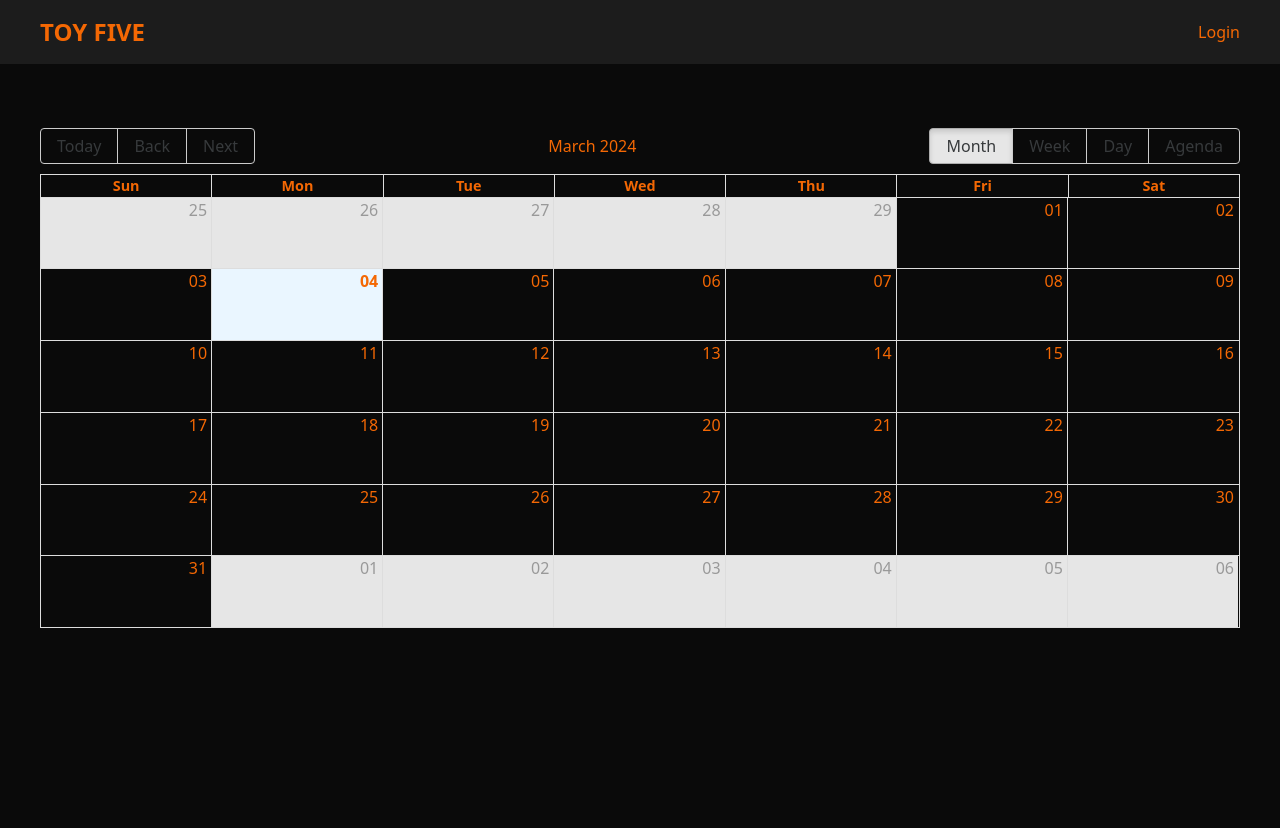
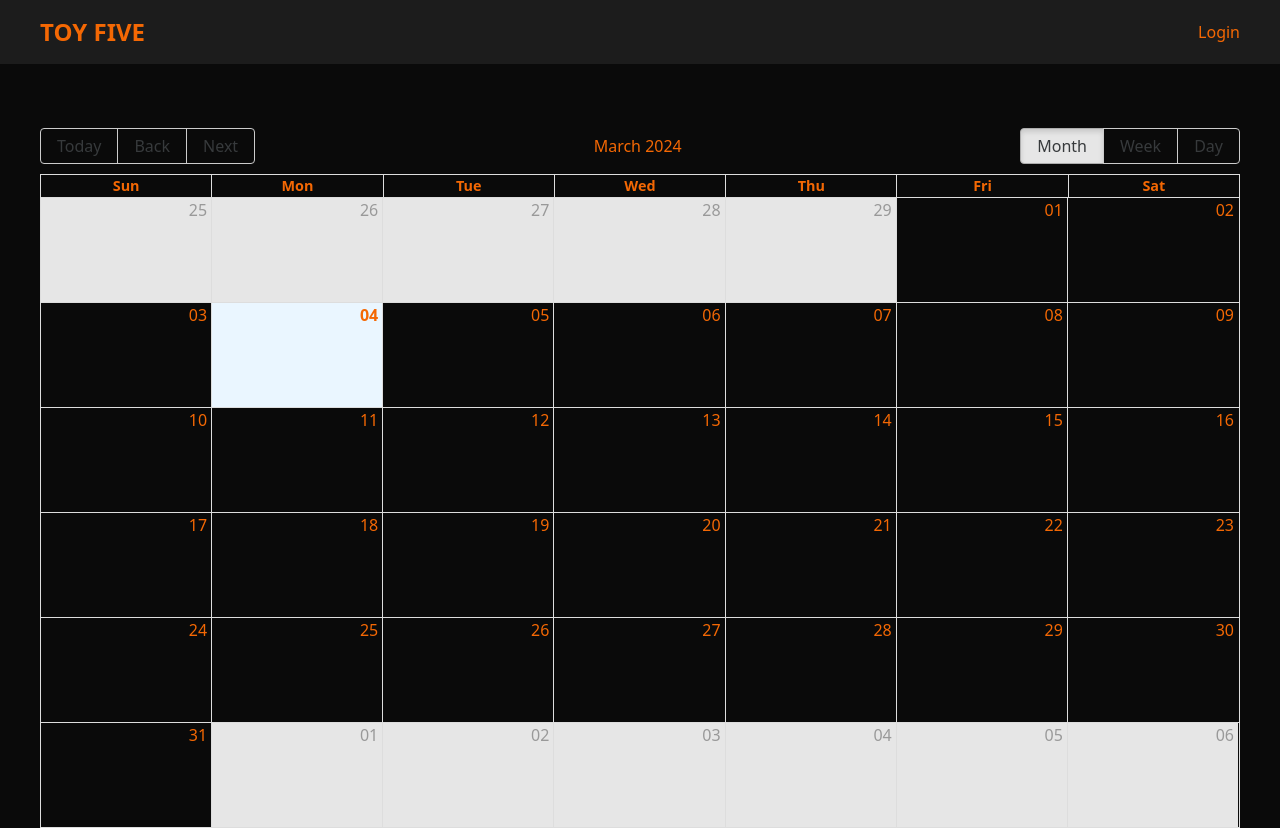
Before and after one commit to mj950313/toy-intranet2, a React (Vite) app: page /calender in a window 1280 px wide. Before the commit the page ends 800 px from the top, so only its background shows below. Built offline with nearby package versions, Linux system fonts and the light colour scheme; no server answers; sample sign-in values are in the browser's storage.

Commit message:
calendar agenda delete

```diff
--- a/package.json
+++ b/package.json
@@ -20,12 +20,13 @@
     "react-icons": "^5.0.1",
     "react-redux": "^9.1.0",
     "react-router-dom": "^6.22.2",
+    "react-uuid": "^2.0.0",
     "styled-components": "^6.1.8",
-    "react-uuid": "^2.0.0",
     "tailwindcss": "^3.4.1"
   },
   "devDependencies": {
     "@types/react": "^18.2.56",
+    "@types/react-big-calendar": "^1.8.9",
     "@types/react-dom": "^18.2.19",
     "@typescript-eslint/eslint-plugin": "^7.0.2",
     "@typescript-eslint/parser": "^7.0.2",
--- a/src/pages/CalendarPage.tsx
+++ b/src/pages/CalendarPage.tsx
@@ -1,22 +1,25 @@
-import 'react-calendar/dist/Calendar.css';
-import { Calendar, momentLocalizer } from 'react-big-calendar';
-import moment from 'moment'
+import { Calendar, momentLocalizer } from "react-big-calendar";
+import moment from "moment";
 import "react-big-calendar/lib/css/react-big-calendar.css";
+import { useSelector } from "react-redux";
+import { StateType } from "../types/user";
 
-const localizer = momentLocalizer(moment)
+const localizer = momentLocalizer(moment);
 
-export default function CalendarPage () {
+export default function CalendarPage() {
+  const users = useSelector((state: StateType) => state.user.users);
 
   return (
     <div>
-        <div>
+      <div>
         <Calendar
           localizer={localizer}
           startAccessor="start"
           endAccessor="end"
-          style={{ height: 500 }}
+          style={{ height: 700 }}
+          views={["month", "week", "day"]}
         />
-        </div>
+      </div>
     </div>
   );
 }
```
Also changed, not shown: 1 other file (tests, documents, lock files or other folders).
